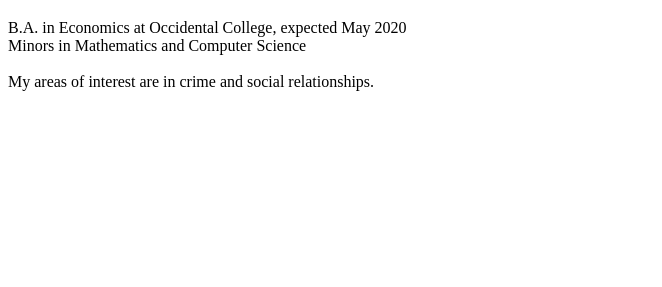
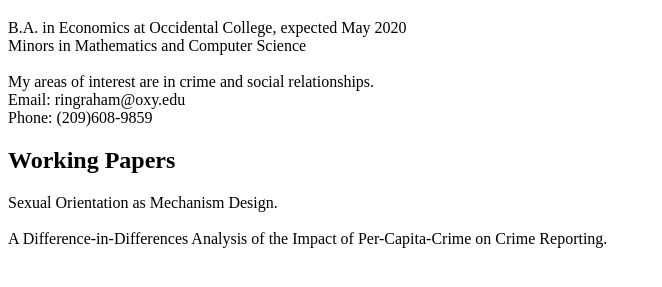
Before and after one commit to reeseIngraham/reeseIngraham.github.io, a plain HTML site: page index.html in a window 1280 px wide. Shown: the part 61-348 px from the top of the page, without its empty margins (0-662 px from the left). Drawn offline with Linux system fonts and the light colour scheme.

Commit message:
Changed index.html

```diff
--- a/index.html
+++ b/index.html
@@ -5,6 +5,14 @@
 <p>B.A. in Economics at Occidental College, expected May 2020<br>
 Minors in Mathematics and Computer Science<br>
 <br>
-My areas of interest are in crime and social relationships. </p>
+My areas of interest are in crime and social relationships.
+<br>
+Email: ringraham@oxy.edu <br>
+Phone: (209)608-9859
+</p>
+
+<h2 align = “center”>Working Papers</h2>
+<p> Sexual Orientation as Mechanism Design.<br><br>
+A Difference-in-Differences Analysis of the Impact of Per-Capita-Crime on Crime Reporting.</p>
 </body>
 </html>
```
